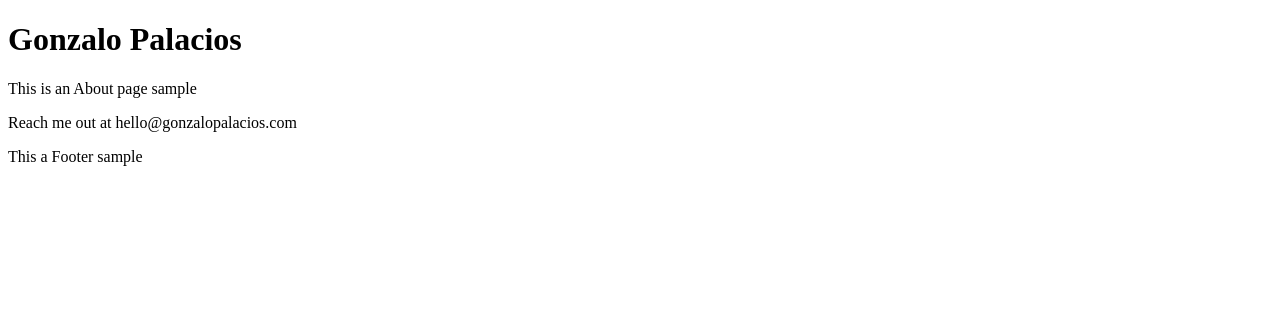
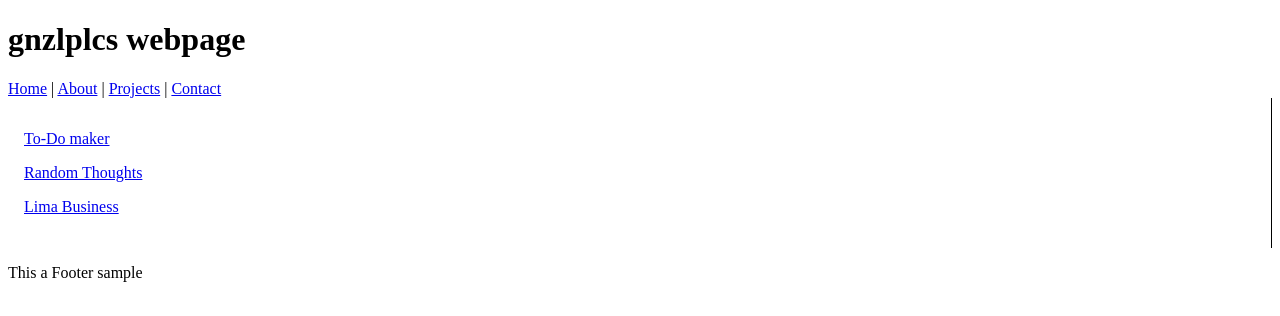
Before and after one commit to gnzlplcs/gonzalopalacios-react, a React (Create React App) app: page /projects in a window 1280 px wide. Shown: the top 316 px of the page. Built offline with nearby package versions, Linux system fonts and the light colour scheme.

Commit message:
routing successfullly + seguí los pasos de https://reactrouter.com/docs/en/v6/getting-started/tutorial y logré hacer un routing sencillo + implementé 4 routes básicos + next step: style & deploy

```diff
--- a/src/App.js
+++ b/src/App.js
@@ -1,15 +1,19 @@
 import React from 'react';
-import { About } from './components/About';
+import { Link, Outlet } from 'react-router-dom';
+import { Footer } from './components/Footer';
 import { Header } from './components/Header';
-import { Footer } from './components/Footer';
-import { Contact } from './components/Contact';
 
 function App() {
   return (
     <>
       <Header />
-      <About />
-      <Contact />
+      <nav>
+        <Link to='/'>Home</Link> |{" "}
+        <Link to='/about'>About</Link> |{" "}
+        <Link to='/projects'>Projects</Link> |{" "}
+        <Link to='/contact'>Contact</Link>
+      </nav>
+      <Outlet />
       <Footer />
     </>
   );
--- a/src/components/About.js
+++ /dev/null
@@ -1,9 +0,0 @@
-import React from 'react';
-
-function About() {
-  return (
-    <p>This is an About page sample</p>
-  )
-}
-
-export { About };
--- a/src/components/Contact.js
+++ /dev/null
@@ -1,9 +0,0 @@
-import React from 'react';
-
-function Contact() {
-  return (
-    <p>Reach me out at hello@gonzalopalacios.com</p>
-  )
-}
-
-export { Contact };
--- a/src/components/Header.js
+++ b/src/components/Header.js
@@ -3,7 +3,7 @@ import React from 'react';
 function Header(props) {
   return (
     <header>
-      <h1>Gonzalo Palacios</h1>
+      <h1>gnzlplcs webpage</h1>
     </header>
   )
 }
--- /dev/null
+++ b/src/data/projectsList.js
@@ -0,0 +1,33 @@
+let projects = [
+  {
+    name: "To-Do maker",
+    description: "This project it's about a simple Todo App, using LocalStorage",
+    path: "https://github.com/gnzlplcs",
+    rate: "⭐⭐⭐",
+    number: 1001
+  },
+  {
+    name: "Random Thoughts",
+    description: "This is a smooth app to get random thoughts",
+    path: "https://github.com/gnzlplcs",
+    rate: "⭐⭐⭐⭐",
+    number: 1002
+  },
+  {
+    name: "Lima Business",
+    description: "This project was a BYU-I assignment. I used trending web responsive techniques.",
+    path: "https://github.com/gnzlplcs",
+    rate: "⭐⭐",
+    number: 1003
+  }
+];
+
+export function getProjects() {
+  return projects;
+}
+
+export function getProject(number) {
+  return projects.find(
+    project => project.number === number
+  );
+}
--- a/src/index.js
+++ b/src/index.js
@@ -1,7 +1,42 @@
 import React from 'react';
+import App from './App';
+import { BrowserRouter, Routes, Route } from 'react-router-dom';
 import { render } from 'react-dom';
-import App from './App';
+import { About } from './routes/About';
+import { Projects } from './routes/Projects';
+import { Contact } from './routes/Contact';
+import Project from './routes/Project';
 
 const rootElement = document.getElementById('root');
 
-render(<App />, rootElement);
+render(
+  <BrowserRouter>
+    <Routes>
+      <Route path="/" element={<App />}>
+        <Route path="about" element={<About />} />
+        <Route path="projects" element={<Projects />}>
+          {/* this is an awkward concept. more here: https://reactrouter.com/docs/en/v6/getting-started/tutorial#index-routes */}
+          {/* <Route
+            index
+            element={
+              <main style={{ padding: "1rem"}}>
+                <p>Select a project</p>
+              </main>
+            }
+          /> */}
+          <Route path=":projectId" element={<Project />} />
+        </Route>
+        <Route path="contact" element={<Contact />} />
+        <Route
+          path="*"
+          element={
+            <main style={{ padding: "1rem" }}>
+              <p>Sorry, there's nothing here yet</p>
+            </main>
+          }
+        />
+      </Route>
+    </Routes>
+  </BrowserRouter>,
+  rootElement
+);
--- /dev/null
+++ b/src/routes/About.js
@@ -0,0 +1,18 @@
+import React from 'react';
+import { Link } from 'react-router-dom';
+
+function About() {
+  return (
+    <>
+      <h2>About me</h2>
+      <p>I'm Gonzalo. I'm a adult-apprentice programmer. Currently I'm studying a Web Backend Certificate, and I managed to earn a Web Frontend one. Both at <a href="https://byui.edu" target="_blank" rel="noreferrer">BYU-I</a>.</p>
+      <p>Many years ago, I studied Linguistics at university, so I love Grammar so much (Spanish Grammar, indeed).</p>
+      <p>I know I've started late in this tech world, but I think it worst to not begin.</p>
+      <p>
+        <Link to="/">Go to the home page</Link>
+      </p>
+    </>
+  )
+}
+
+export { About };
--- /dev/null
+++ b/src/routes/Contact.js
@@ -0,0 +1,12 @@
+import React from 'react';
+
+function Contact() {
+  return (
+    <>
+      <p>Send a message: <a href="mailto:hello@gonzalopalacios.com" target="_blank" rel="noreferrer">hello@gonzalopalacios.com</a>, and Twitter (<a href="https://twitter.com/gnzlplcs" target="_blank" rel="noreferrer">@gnzlplcs</a>)</p>
+      <p>My repos can be visited in my <a href="https://github.com/gnzlplcs" target="_blank" rel="noreferrer">Github profile</a>.</p>
+    </>
+  )
+}
+
+export { Contact };
--- /dev/null
+++ b/src/routes/Project.js
@@ -0,0 +1,15 @@
+import { useParams } from "react-router-dom";
+import { getProject } from "../data/projectsList";
+
+export default function Project() {
+  let params = useParams();
+  let project = getProject(parseInt(params.projectId));
+  return (
+    <>
+      <h2>{project.name}</h2>
+      <p>About: {project.description}</p>
+      <p>Rating: {project.rate}</p>
+      <p><a href={project.path} target="_blank" rel="noreferrer">Click here to see the repo</a></p>
+    </>
+  );
+}
--- /dev/null
+++ b/src/routes/Projects.js
@@ -0,0 +1,35 @@
+import { NavLink, Outlet } from "react-router-dom";
+import { getProjects } from "../data/projectsList";
+
+function Projects() {
+  let projects = getProjects();
+  return (
+    <>
+      <nav
+        style={{
+          borderRight: "solid 1px",
+          padding: "1rem"
+        }}
+      >
+        {projects.map(project => (
+          <NavLink
+            style={({ isActive }) => {
+              return {
+                display: "block",
+                margin: "1rem 0",
+                fontWeight: isActive ? "bold" : ""
+              };
+            }}
+            to={`/projects/${project.number}`}
+            key={project.number}
+          >
+            {project.name}
+          </NavLink>
+        ))}
+      </nav>
+      <Outlet />
+    </>
+  );
+}
+
+export { Projects };
```
